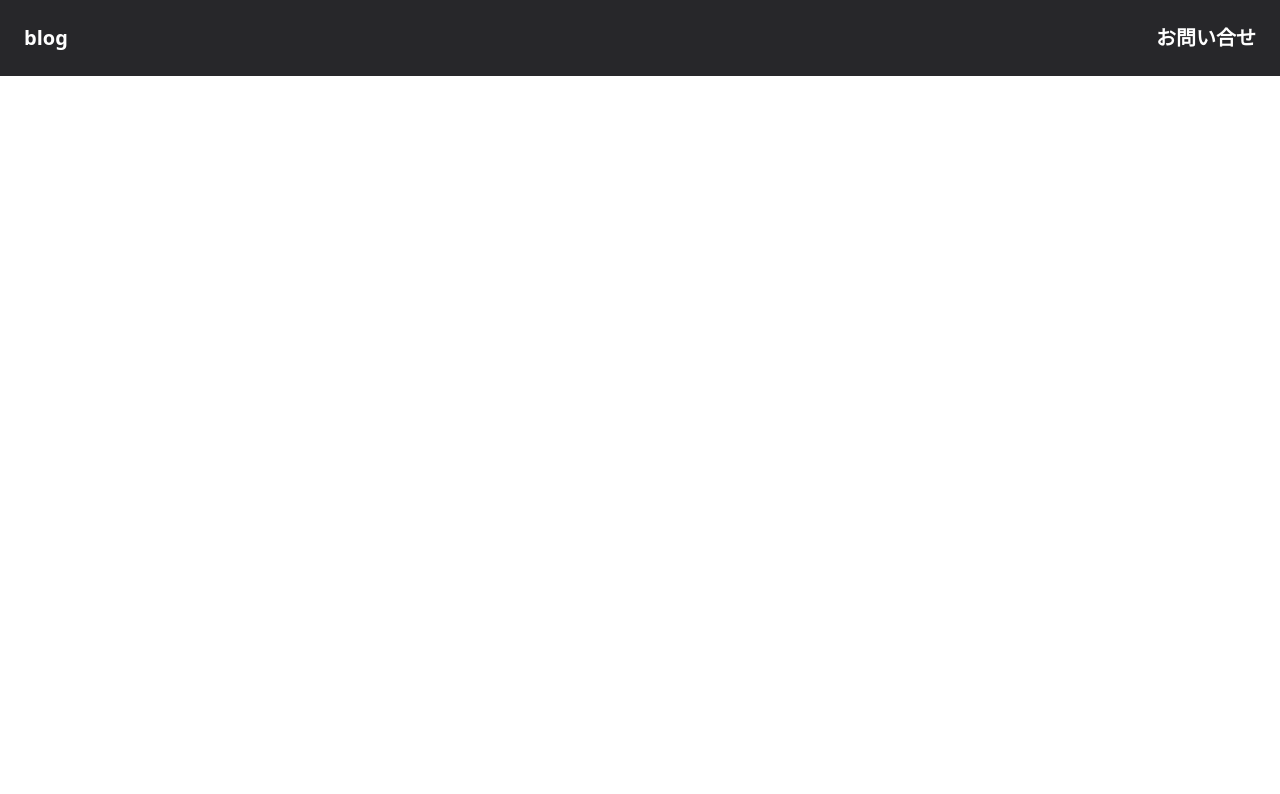
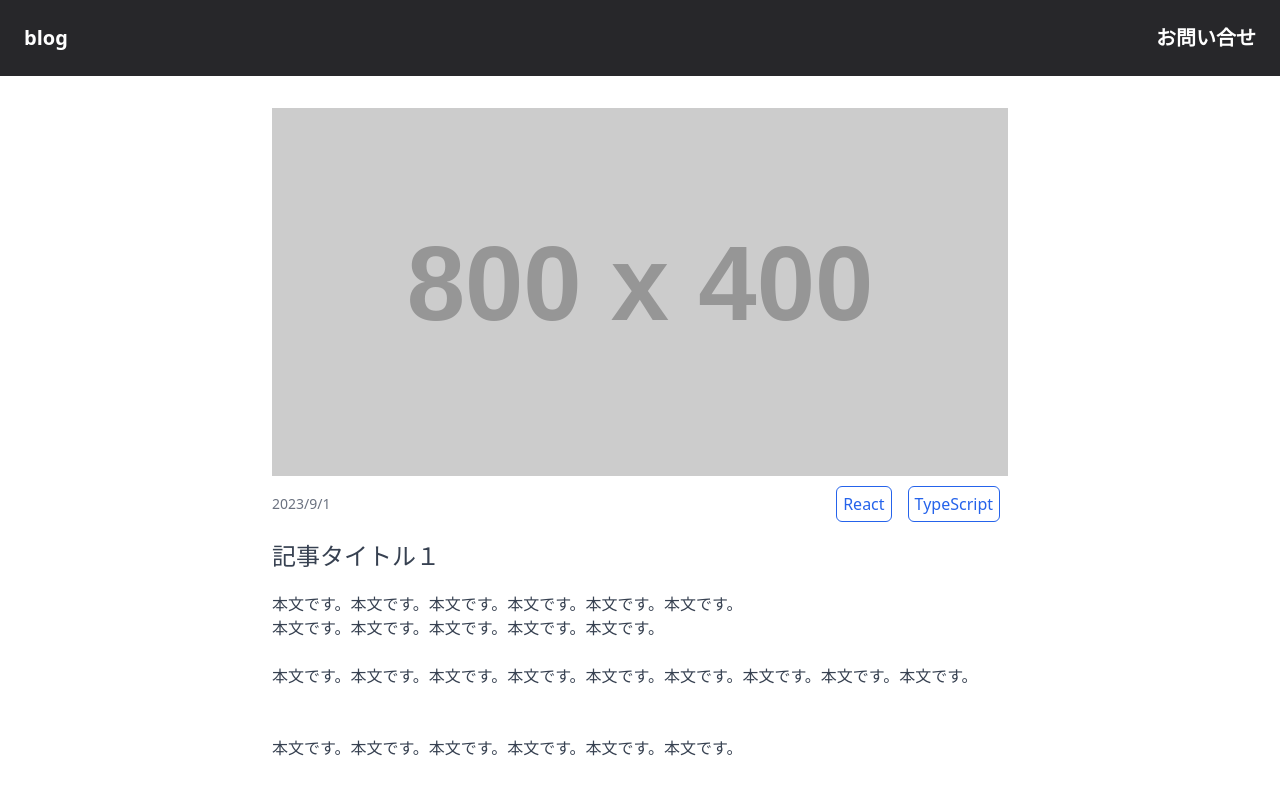
Before and after one commit to takeshitakagi/chapter6, a React (Vite) app: page /Posts/1 in a window 1280 px wide. Before the commit this address had no page. Shown: the top 794 px of the page. Built offline with nearby package versions, Linux system fonts and the light colour scheme.

Commit message:
課題2修正

```diff
--- a/src/App.jsx
+++ b/src/App.jsx
@@ -14,7 +14,7 @@ function App() {
 
       <Routes>
         <Route path="/" element={<TopPage />} />
-        <Route path="/TopPage/:id" element={<Post />} />
+        <Route path="/Posts/:id" element={<Post />} />
       </Routes>
     </>
   )
--- a/src/Post.jsx
+++ b/src/Post.jsx
@@ -7,6 +7,12 @@ function Post() {
   console.log(id);
 
   const post = posts.find((post) => post.id === parseInt(id))
+  if (!post) {
+    return (
+      <div class='text-center text-3xl mt-16'>記事が見つかりませんでした。</div>
+
+    );
+  }
 
   const formattedDate = formatDate(post.createdAt);
 
@@ -15,13 +21,13 @@ function Post() {
     <>
       <div class='max-w-3xl mx-auto p-4'>
         <img src={post.thumbnailUrl} alt="" class='mb-4 mt-4' />
-        <div class='flex justify-between mx-auto'>
+        <div class='flex justify-between mx-auto mb-6 items-center'>
           <p class='text-gray-500 text-sm'>{formattedDate}</p>
           <div>{post.categories.map((category) => (
             <span key={category} class='m-2 text-blue-600 border border-blue-600 p-1.5 rounded-md'>{category}</span>
           )) }</div>
         </div>
-        <h2 class='text-gray-700 text-2xl font-medium mb-3'>{post.title}</h2>
+        <h1 class='text-gray-700 text-2xl font-medium mb-5'>{post.title}</h1>
         <p class='text-gray-700' dangerouslySetInnerHTML={{__html: post.content}} />
 
       </div>
--- a/src/PostList.jsx
+++ b/src/PostList.jsx
@@ -7,7 +7,7 @@ function PostList() {
   return (
     <div>
       {posts.map((post) => (
-        <li class='list-none mt-10 max-w-3xl mx-auto'>
+        <li key={post.id} class='list-none mt-10 max-w-3xl mx-auto'>
           <PostListItem post={post} />
         </li>
       ))}
--- a/src/PostListItem.jsx
+++ b/src/PostListItem.jsx
@@ -9,7 +9,7 @@ function PostListItem({ post }) {
   return (
 
     <>
-      <Link to={`/TopPage/${post.id}`}>
+      <Link to={`/Posts/${post.id}`}>
         <div class='p-9 border border-gray-500'>
             <div class='flex justify-between mx-auto mb-3'>
             <p class='text-gray-500 text-sm'>{formattedDate}</p>
```
